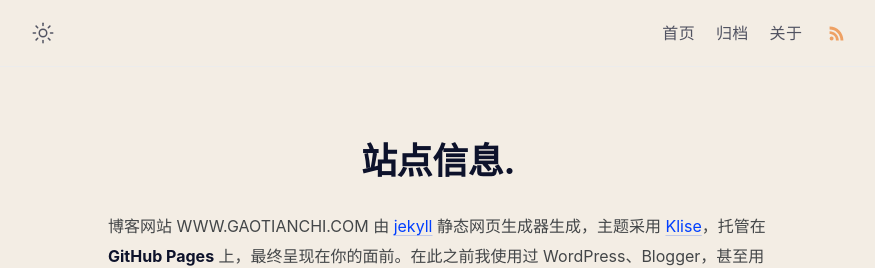
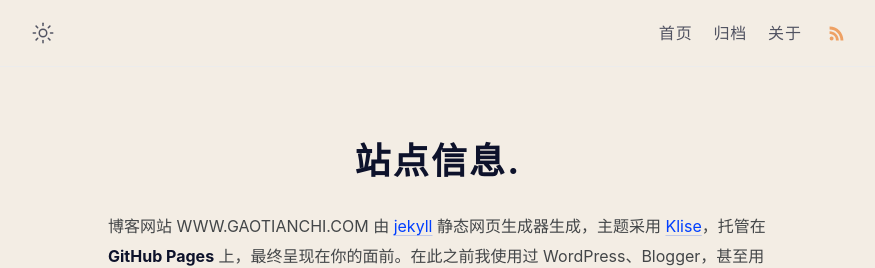
Before and after one commit to gaotianchi/gaotianchi.github.io, a Jekyll site: the page built from _pages/colophon.md, in a window 1280 px wide. Shown: the top 268 px of the page, without its empty margins (202-1077 px from the left). Built offline with Jekyll 4.4.1, drawn with Linux system fonts in a browser that asks for light colours.

Commit message:
style: 统一全站标题字间距，提升文字疏朗感
- 文章页/页面标题 letter-spacing: -0.01em → 0.06em
- 导航链接 letter-spacing: 0.3px → 0.05em
- 诗歌标题 letter-spacing: 0.02em → 0.06em
- 页脚标题 letter-spacing: 1px → 0.08em

Co-Authored-By: Claude <noreply@anthropic.com>

```diff
--- a/_sass/klise/_layout.scss
+++ b/_sass/klise/_layout.scss
@@ -85,7 +85,7 @@
     text-decoration: none;
     padding: 5px 8px;
     opacity: 0.7;
-    letter-spacing: 0.3px;
+    letter-spacing: 0.05em;
 
     &:hover {
       opacity: 1;
@@ -373,7 +373,7 @@
     color: $black;
     opacity: 0.55;
     margin: 0 0 0.4em 0;
-    letter-spacing: 1px;
+    letter-spacing: 0.08em;
     text-transform: none;
     font-family: inherit;
   }
--- a/_sass/klise/_poem.scss
+++ b/_sass/klise/_poem.scss
@@ -43,7 +43,7 @@
   font-weight: $bold-weight;
   line-height: 1.3;
   margin: 0;
-  letter-spacing: 0.02em;
+  letter-spacing: 0.06em;
 
   @include media-query($on-mobile) {
     font-size: 1.625em;
--- a/_sass/klise/_post.scss
+++ b/_sass/klise/_post.scss
@@ -84,7 +84,7 @@
     font-weight: $bold-weight;
     line-height: 1.25;
     margin: 0;
-    letter-spacing: -0.01em;
+    letter-spacing: 0.06em;
 
     &.center {
       text-align: center;
```
